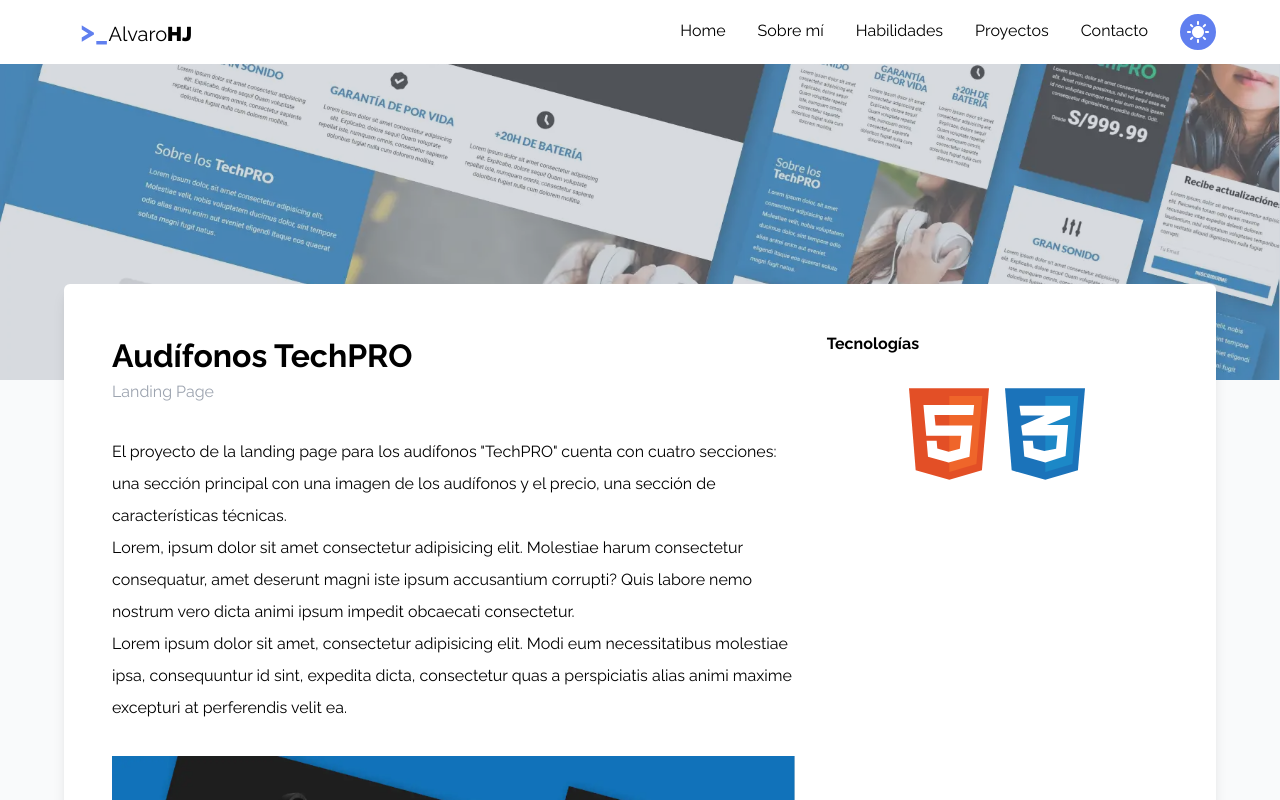
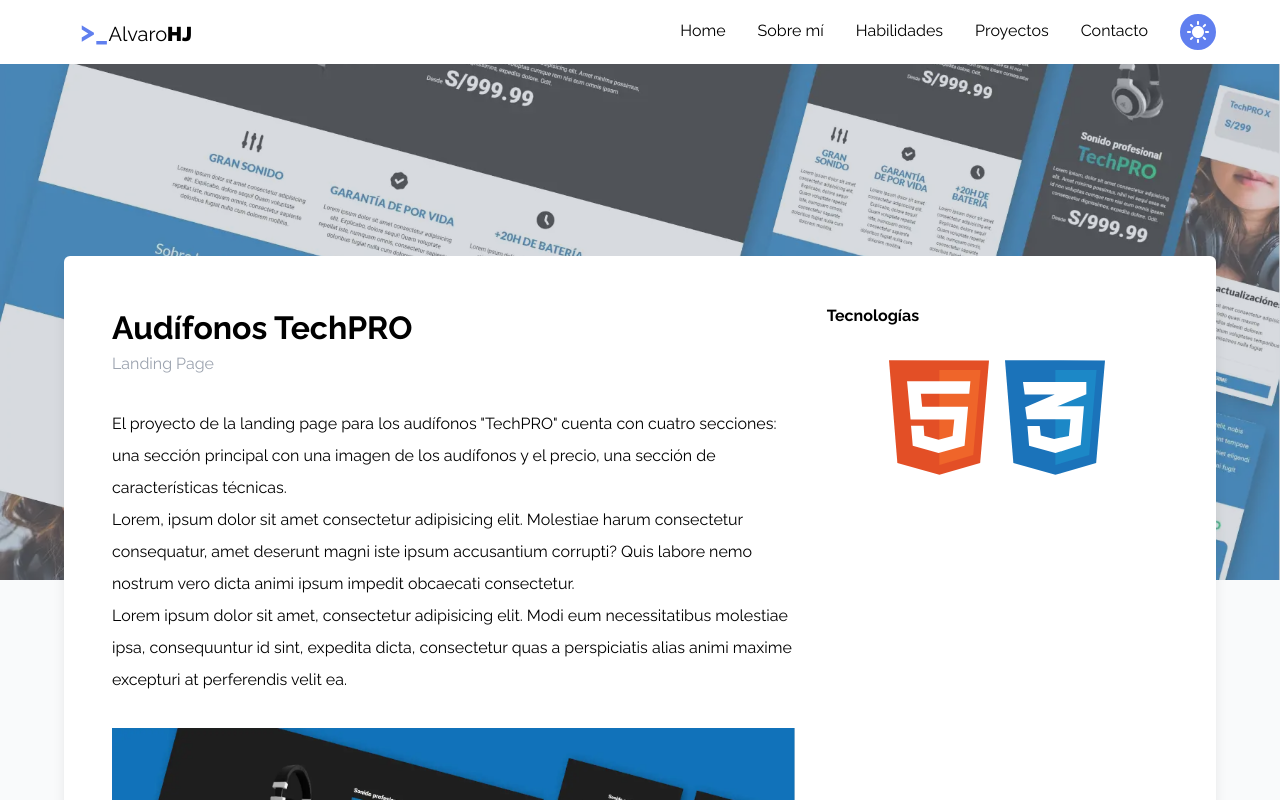
Before and after one commit to AlvaroHJ21/next-portfolio, a Next.js app: page /proyects/1 in a window 1280 px wide. Shown: the top 800 px of the page. Built offline with nearby package versions, Linux system fonts and the light colour scheme.

Commit message:
update:proyect-details paralax

```diff
--- a/src/components/ui/Navbar.tsx
+++ b/src/components/ui/Navbar.tsx
@@ -59,7 +59,7 @@ export default function Navbar() {
 
   return (
     <>
-      <nav className="fixed z-50 w-full text-white bg-white dark:bg-background">
+      <nav className="fixed top-0 z-50 w-full text-white bg-white dark:bg-background">
         <div className="container flex justify-between w-[90%] m-auto item-center">
           {/* Icono */}
           <div className="min-h-[64px] flex items-center justify-end">
--- a/src/pages/proyects/[id].tsx
+++ b/src/pages/proyects/[id].tsx
@@ -10,9 +10,10 @@ export default function ProyectDetails({ proyect }: Props) {
   return (
     <Layout title={`${proyect.title} - AlvaroHJ`}>
       <div className="bg-gray-50 dark:bg-background-light">
-        <div className="relative">
+
+        <div className="fixed top-0 w-full">
           <Image
-            className="w-full h-[380px] object-cover"
+            className="w-full h-[580px] object-cover"
             src={proyect.image!}
             alt={`Imagen del proyecto ${proyect.title}`}
             width={800}
@@ -23,7 +24,7 @@ export default function ProyectDetails({ proyect }: Props) {
           <div className="absolute top-0 w-full h-full bg-gray-400 dark:bg-black opacity-40"></div>
         </div>
 
-        <div className="relative flex flex-col md:flex-row gap-8 max-w-6xl w-[90%] m-auto p-12 bg-white dark:bg-background mt-[-6rem] z-10 rounded-md shadow-lg">
+        <div className="relative flex flex-col md:flex-row gap-8 max-w-6xl w-[90%] m-auto mt-64 p-12 bg-white dark:bg-background z-10 rounded-md shadow-lg">
           <div className="space-y-8 md:flex-[2]">
             {/* Textos */}
             <div className="">
@@ -58,14 +59,14 @@ export default function ProyectDetails({ proyect }: Props) {
           <div className="md:flex-1">
             <h3 className="mb-8 font-bold">Tecnologías</h3>
             <div className="flex flex-wrap items-center justify-center gap-4">
-              {proyect.tecnolgoies?.map((tecnology) => (
-                <div>
+              {proyect.tecnolgoies?.map((tecnology, index) => (
+                <div key={index}>
                   <Image
                     src={tecnology.img}
                     alt={`Logo de ${tecnology.name}`}
                     width={80}
                     height={80}
-                    className="basis-[100px]"
+                    className="w-[100px]"
                   />
                 </div>
               ))}
```
